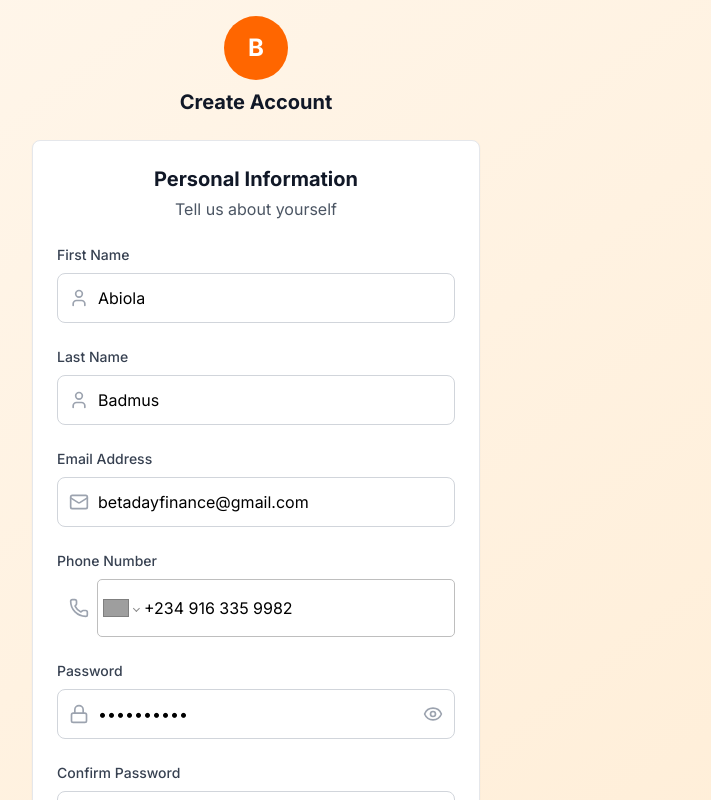
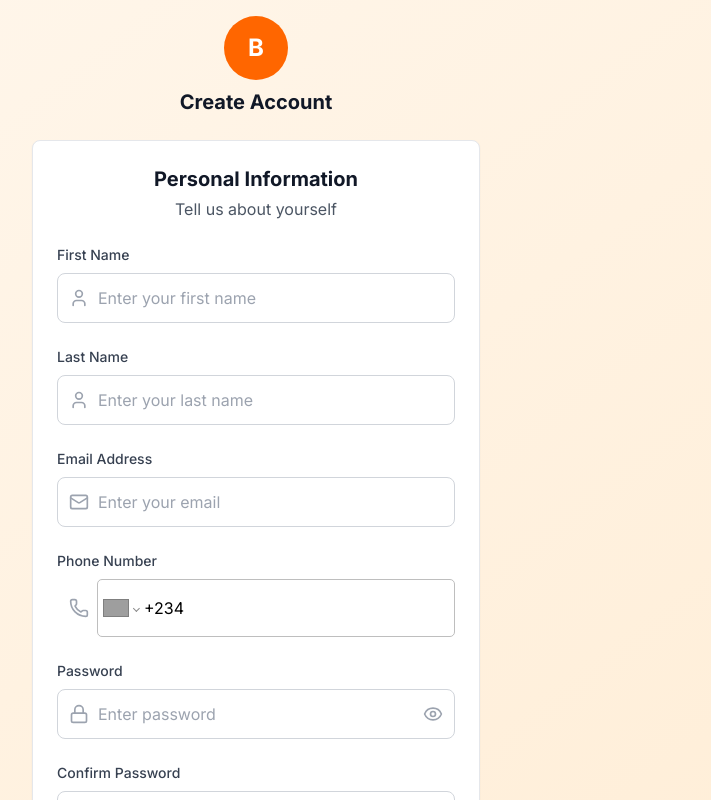
Before and after one commit to akin-shafi/betaday-vendor, a Next.js app: page /auth/signup in a window 1280 px wide. Shown: the top 800 px of the page, without its empty margins (384-1095 px from the left). Built offline with nearby package versions, Linux system fonts and the light colour scheme; no server answers; sample sign-in values are in the browser's storage; grey boxes are pictures that could not be loaded.

Commit message:
Update page.tsx

```diff
--- a/app/auth/signup/page.tsx
+++ b/app/auth/signup/page.tsx
@@ -30,12 +30,12 @@ export default function SignupPage() {
     watch,
   } = useForm<SignupFormValues>({
     defaultValues: {
-      firstName: "Abiola",
-      lastName: "Badmus",
-      email: "betadayfinance@gmail.com",
-      phone: "+2349163359982",
-      password: "Vendor@123",
-      confirmPassword: "Vendor@123",
+      firstName: "",
+      lastName: "",
+      email: "",
+      phone: "",
+      password: "",
+      confirmPassword: "",
     },
   });
 
```
